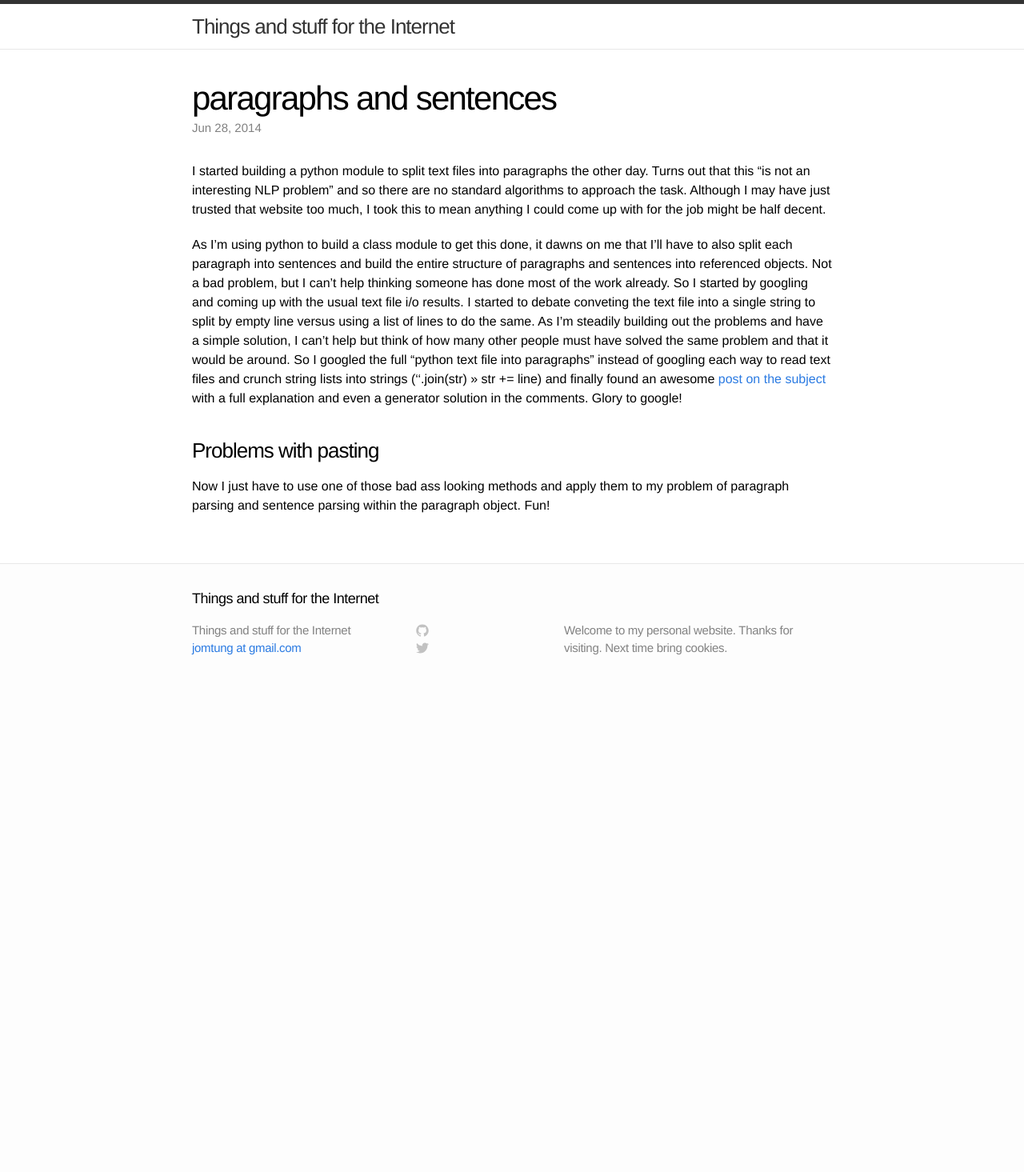
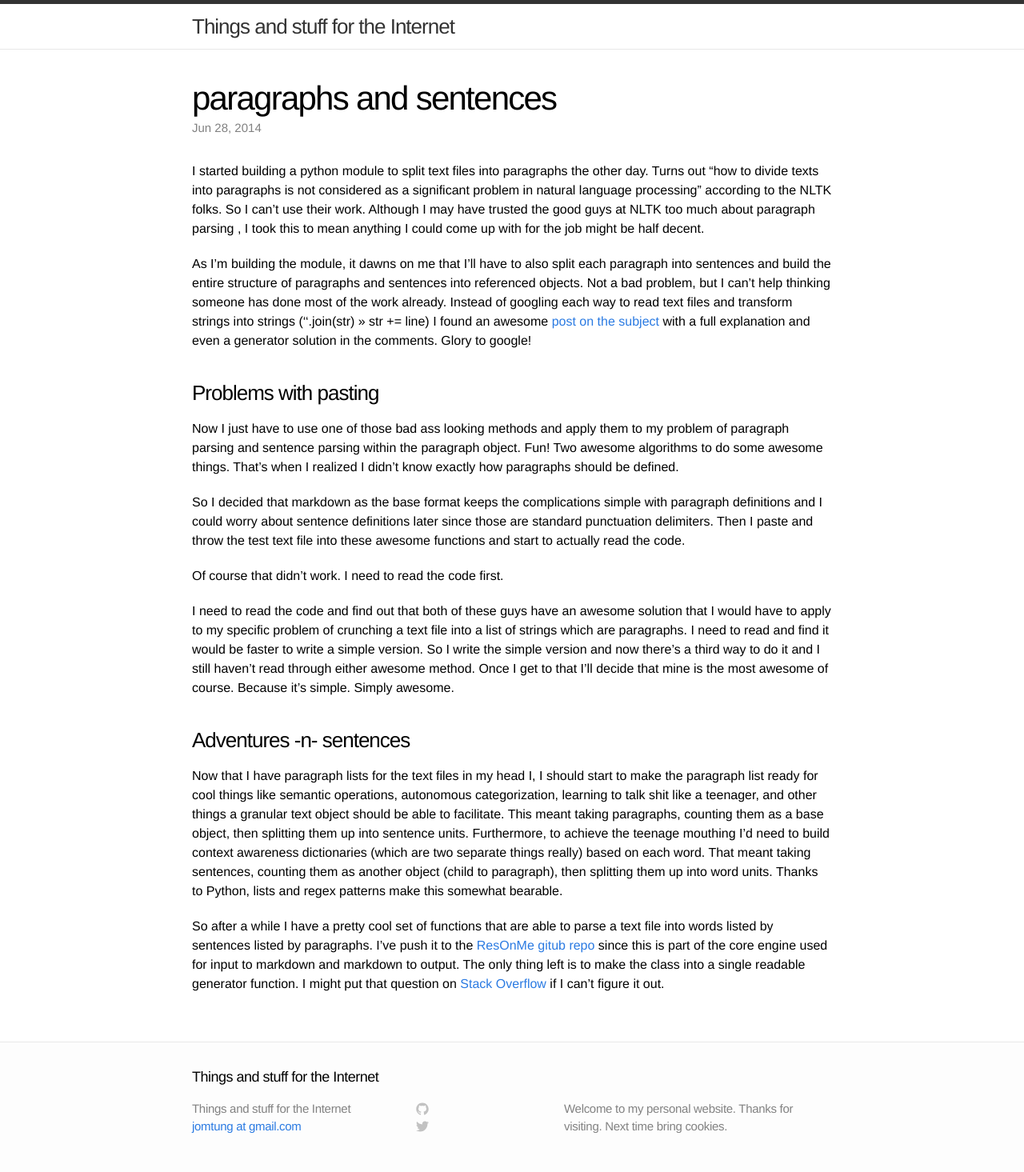
Before and after one commit to Jomtung/jomtung.github.io, a Jekyll site: the page built from _posts/2014-06-28-paragraphs-and-sentences.md, in a window 1280 px wide. Shown: the whole page at 80% size. Built offline with Jekyll 4.4.1, drawn with Linux system fonts in a browser that asks for light colours; before the commit the page ends 900 px from its top, so only the background shows below that.

Commit message:
first post completed, going to use drafts now

```diff
--- a/_posts/2014-06-28-paragraphs-and-sentences.md
+++ b/_posts/2014-06-28-paragraphs-and-sentences.md
@@ -2,24 +2,30 @@
 layout: post
 title:  "paragraphs and sentences"
 date:   2014-06-28 12:56:10
-categories: jekyll update
+categories: first
 ---
 
-I started building a python module to split text files into paragraphs the other day.  Turns out that this "is not
-an interesting NLP problem" and so there are no standard algorithms to approach the task.  Although I may have just
-trusted that website too much, I took this to mean anything I could come up with for the job might be half decent.
+I started building a python module to split text files into paragraphs the other day.  Turns out "how to divide texts into paragraphs is not considered as a significant problem in natural language processing" according to the NLTK folks.
+So I can't use their work.  Although I may have trusted the good guys at NLTK too much about paragraph parsing , I took this to mean anything I could come up with for the job might be half decent.
 
-As I'm using python to build a class module to get this done, it dawns on me that I'll have to also split each
-paragraph into sentences and build the entire structure of paragraphs and sentences into referenced objects.  Not a
-bad problem, but I can't help thinking someone has done most of the work already.  So I started by googling and
-coming up with the usual text file i/o results.  I started to debate conveting the text file into a single string
-to split by empty line versus using a list of lines to do the same.  As I'm steadily building out the problems and
-have a simple solution, I can't help but think of how many other people must have solved the same problem and that
-it would be around.  So I googled the full "python text file into paragraphs" instead of googling each way to read
-text files and crunch string lists into strings (''.join(str) >> str += line) and finally found an awesome [post on
-the subject](http://code.activestate.com/recipes/66063-read-a-text-file-by-paragraph/) with a full explanation and
-even a generator solution in the comments.  Glory to google!
+As I'm building the module, it dawns on me that I'll have to also split each paragraph into sentences and build the
+entire structure of paragraphs and sentences into referenced objects.  Not a bad problem, but I can't help thinking
+someone has done most of the work already.  Instead of googling each way to read text files and transform strings into strings (''.join(str) >> str += line) I found an awesome [post on the subject](http://code.activestate.com/recipes/66063-read-a-text-file-by-paragraph/) with a full explanation and even a generator solution in the comments.  Glory to google!
 
 ###Problems with pasting
 Now I just have to use one of those bad ass looking methods and apply them to my problem of paragraph parsing and
-sentence parsing within the paragraph object. Fun!
+sentence parsing within the paragraph object. Fun!  Two awesome algorithms to do some awesome things.  That's when
+I realized I didn't know exactly how paragraphs should be defined.
+
+So I decided that markdown as the base format keeps the complications simple with paragraph definitions and I could worry about sentence definitions later since those are standard punctuation delimiters.  Then I paste and throw the test text file into these awesome functions and start to actually read the code.
+
+Of course that didn't work.  I need to read the code first.
+
+I need to read the code and find out that both of these guys have an awesome solution that I would have to apply to my specific problem of crunching a text file into a list of strings which are paragraphs.  I need to read and find it would be faster to write a simple version.  So I write the simple version and now there's a third way to do it and I still haven't read through  either awesome method.  Once I get to that I'll decide that mine is the most awesome of course.  Because it's simple.  Simply awesome.
+
+###Adventures -n- sentences
+Now that I have paragraph lists for the text files in my head I, I should start to make the paragraph list
+ready for cool things like semantic operations, autonomous categorization, learning to talk shit like a teenager, and other things a granular text object should be able to facilitate.  This meant taking paragraphs, counting them as a base object, then splitting them up into sentence units.  Furthermore, to achieve the teenage mouthing I'd need to build context awareness dictionaries (which are two separate things really) based on each word.  That meant taking sentences, counting them as another object (child to paragraph), then splitting them up into word units.  Thanks to Python, lists and regex patterns make this somewhat bearable.
+
+So after a while I have a pretty cool set of functions that are able to parse a text file into words listed by
+sentences listed by paragraphs.  I've push it to the [ResOnMe gitub repo](https://github.com/Jomtung/ResOnMe-Core) since this is part of the core engine used for input to markdown and markdown to output.  The only thing left is to make the class into a single readable generator function.  I might put that question on [Stack Overflow](http://stackoverflow.com/) if I can't figure it out.
```
